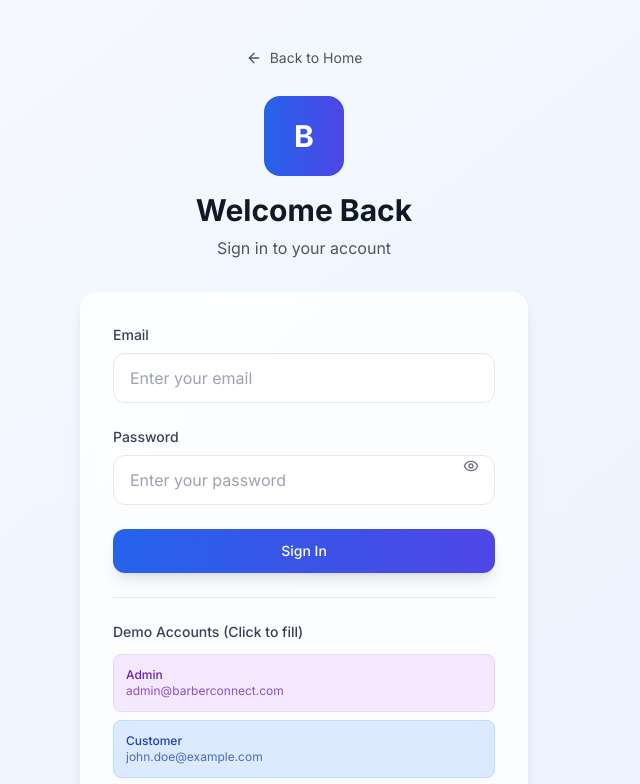
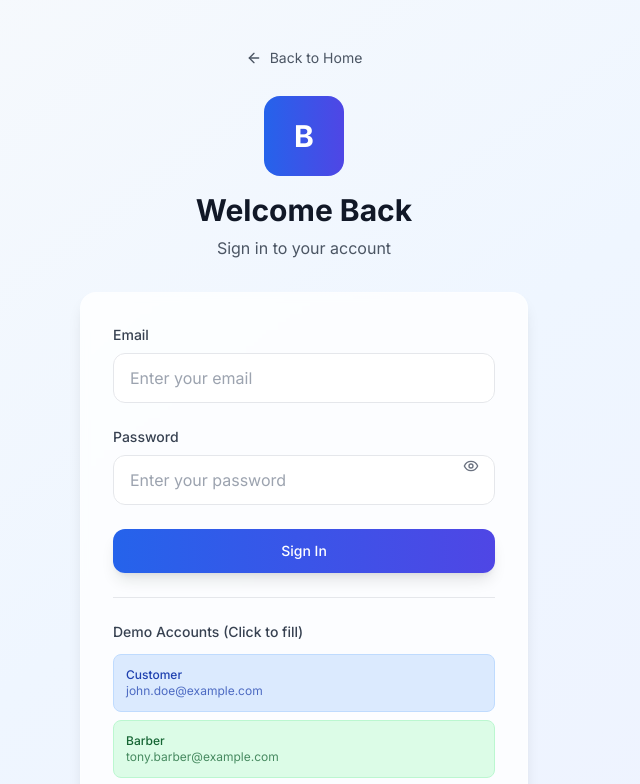
Before and after one commit to erimias46/babrber-frontend, a Next.js app: page /auth/login in a window 1280 px wide. Shown: the top 784 px of the page, without its empty margins (336-976 px from the left). Built offline with nearby package versions, Linux system fonts and the light colour scheme.

Commit message:
Remove demo admin user credentials from login page mock data

```diff
--- a/app/auth/login/page.tsx
+++ b/app/auth/login/page.tsx
@@ -19,12 +19,6 @@ export default function LoginPage() {
 
   // Demo user credentials from database
   const mockUsers = [
-    {
-      type: "Admin",
-      email: "admin@barberconnect.com",
-      password: "admin123",
-      color: "bg-purple-100 text-purple-800 border-purple-200",
-    },
     {
       type: "Customer",
       email: "john.doe@example.com",
```
